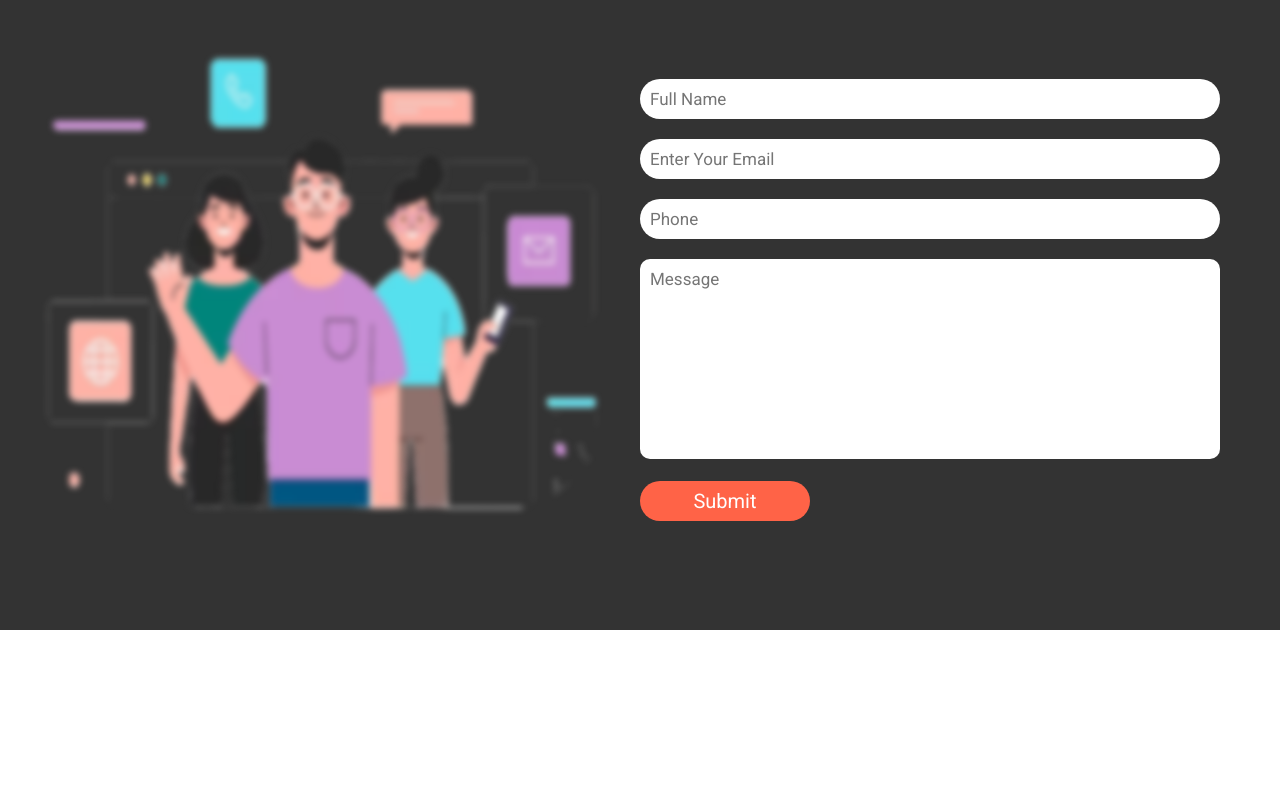
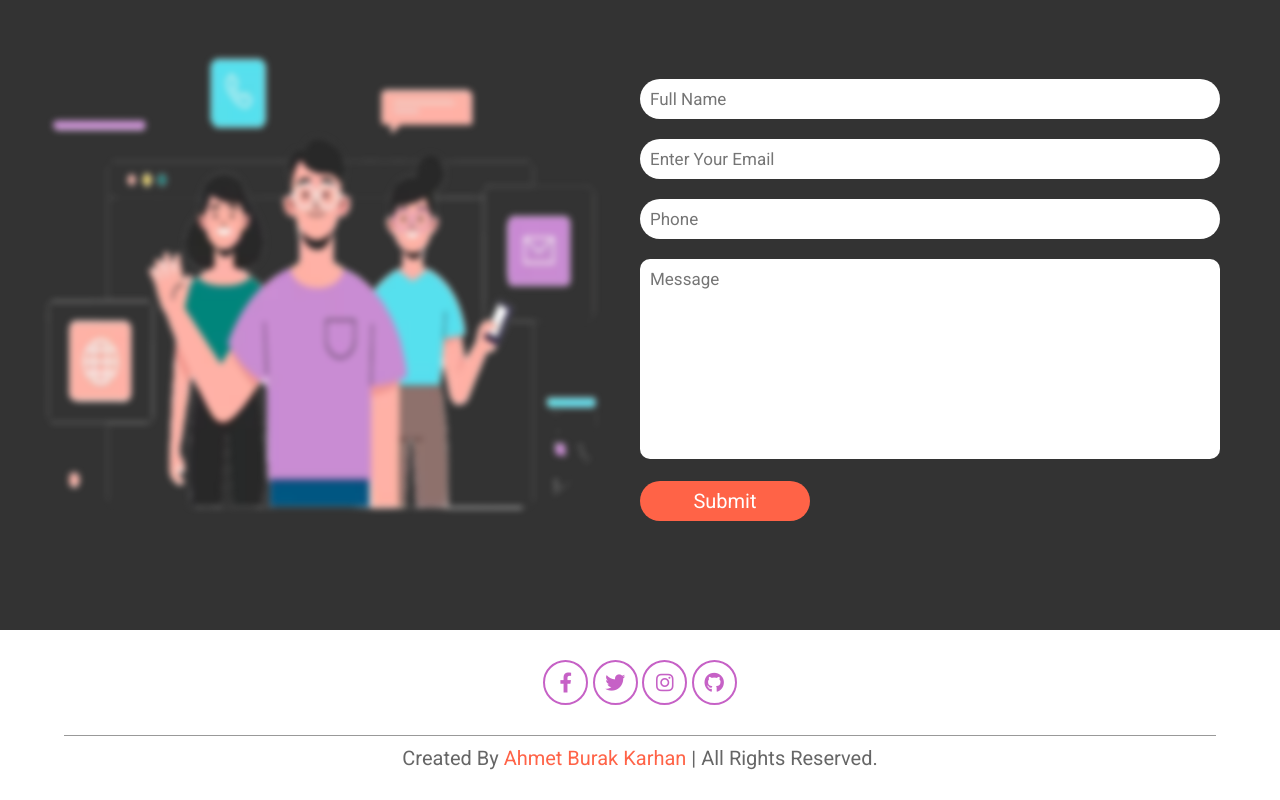
Before and after one commit to kobrak1/online_education_website, a plain HTML site: page index.html in a window 1280 px wide. Shown: the part 3422-4222 px from the top of the page. Before the commit the page ends 4052 px from the top, so only its background shows below. Drawn offline with nearby package versions, Linux system fonts and the light colour scheme.

Commit message:
footer has been added

```diff
--- a/index.html
+++ b/index.html
@@ -243,6 +243,19 @@
 
         <!-- contact section ends -->
 
+        <!-- footer section starts -->
+        <section class="footer">
+            <div class="icons">
+                <a href="#" class="fab fa-facebook-f"></a>
+                <a href="#" class="fab fa-twitter"></a>
+                <a href="#" class="fab fa-instagram"></a>
+                <a href="#" class="fab fa-github"></a>
+            </div>
+            <div class="credit">created by <span>Ahmet Burak Karhan</span> | all rights reserved.</div>
+
+        </section>
+        <!-- footer section ends -->
+
         <!-- jquery cdn link -->
         <script src="https://cdnjs.cloudflare.com/ajax/libs/jquery/3.7.0/jquery.min.js"></script>
 
--- a/style.css
+++ b/style.css
@@ -458,6 +458,42 @@ header .fa-times {
     color: var(--red);
     border: .2rem solid var(--red);
 }
+.footer {
+    text-align: center;
+}
+.footer .icons {
+    padding: 3rem 0;
+}
+.footer .icons a {
+    height: 4.5rem;
+    width: 4.5rem;
+    line-height: 4.2rem;
+    text-align: center;
+    border-radius: 50%;
+    color: var(--violet);
+    border: .2rem solid var(--violet);
+    font-size: 2rem;
+    margin: 0 .1rem;
+    transition: .2s linear;
+}
+
+.footer .icons a:hover {
+    color: #fff;
+    background: var(--pink);
+    border-color: var(--pink);
+}
+.footer .credit {
+    font-size: 2rem;
+    border-top: .1rem solid #999;
+    margin: 0 auto;
+    margin-bottom: 2rem;
+    color: #666;
+    width: 90%;
+    padding: 1rem 0;
+}
+.footer .credit span {
+    color: var(--red);
+}
 
 /* media queries */
 @media (max-width: 768px) {
```
